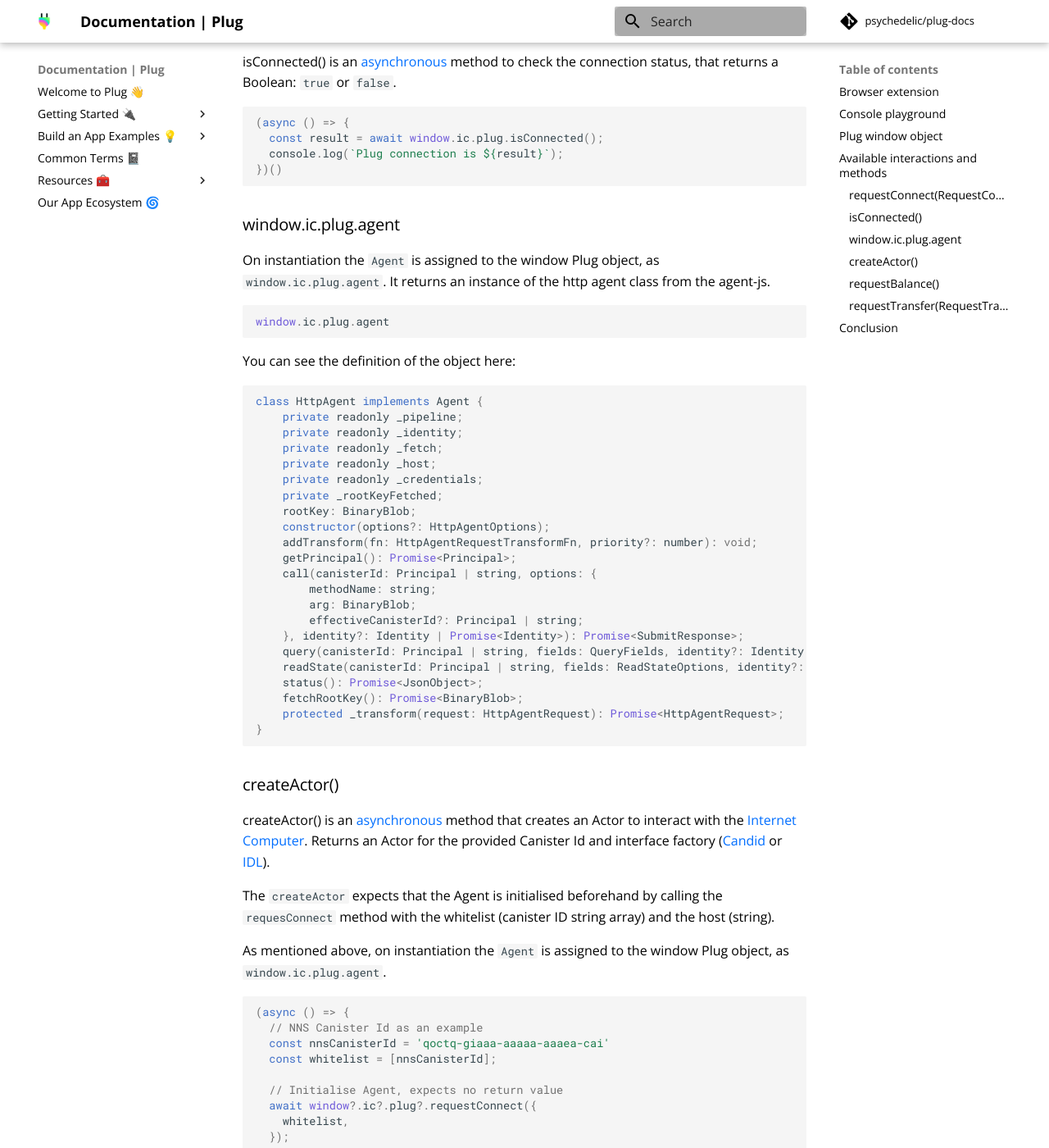
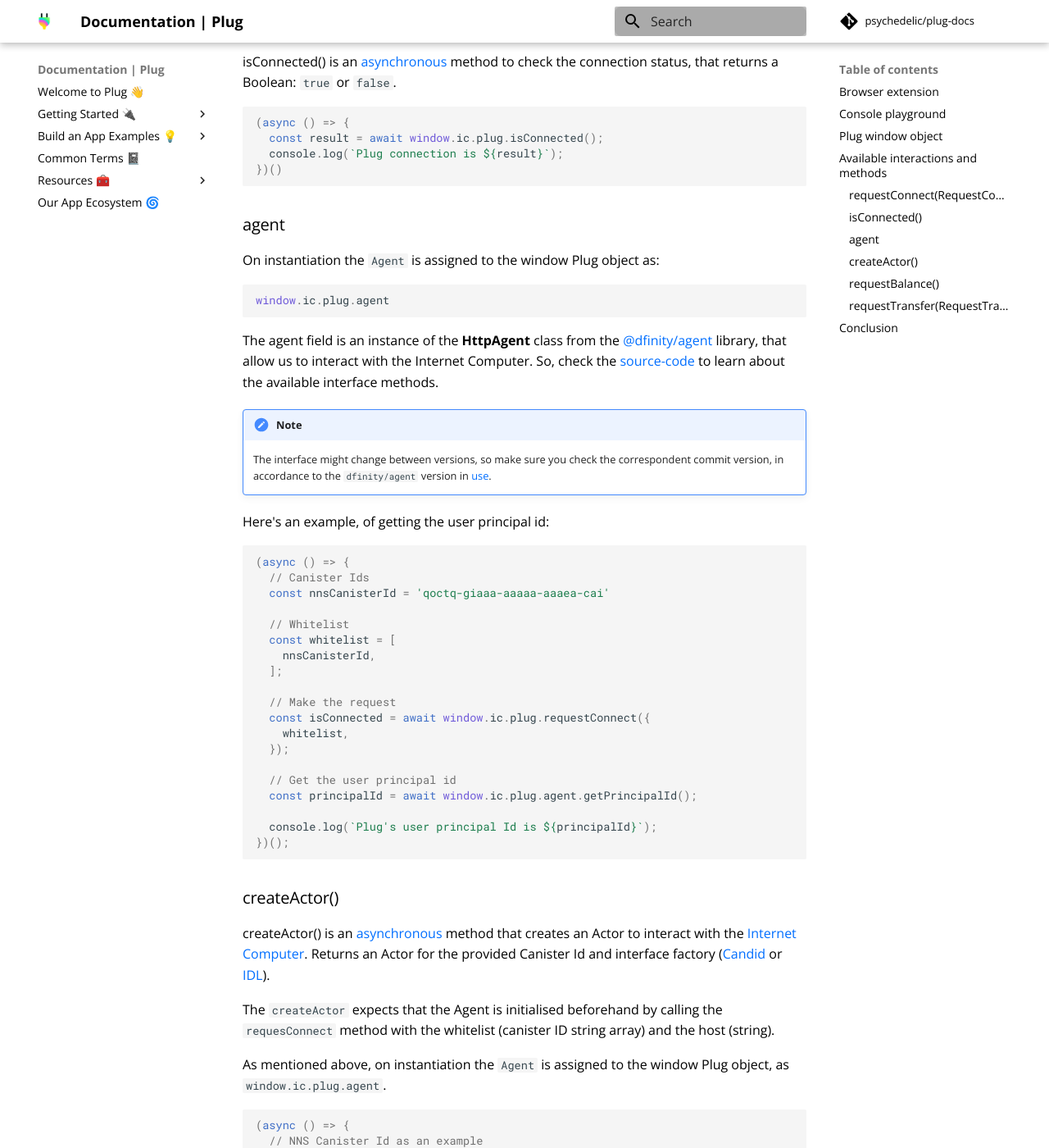
Before and after one commit to Psychedelic/plug-docs, an MkDocs documentation site: the page built from docs/getting-started/connect-to-plug.md, in a window 1280 px wide and 1400 px high, scrolled down 3674 px. Shown: the whole window at 82% size. Built offline with MkDocs 1.6.1 and Material for MkDocs 9.7.7, drawn with Linux system fonts in a browser that asks for light colours; comment, search, counter and statistics services are not loaded.

Commit message:
docs: ✏️  the agent field

````diff
--- a/docs/getting-started/connect-to-plug.md
+++ b/docs/getting-started/connect-to-plug.md
@@ -132,39 +132,43 @@
   console.log(`Plug connection is ${result}`);
 })()
 ```
-### window.ic.plug.agent
 
-On instantiation the `Agent` is assigned to the window Plug object, as `window.ic.plug.agent`. It returns an instance of the http agent class from the agent-js.
+### agent
+
+On instantiation the `Agent` is assigned to the window Plug object as:
 
 ```js
 window.ic.plug.agent
 ```
 
-You can see the definition of the object here:
+The agent field is an instance of the **HttpAgent** class from the [@dfinity/agent](https://github.com/dfinity/agent-js) library, that allow us to interact with the Internet Computer. So, check the [source-code](https://github.com/dfinity/agent-js/blob/90b073dc735bfae9f3b1c7fc537bd97347c5cc68/packages/agent/src/agent/api.ts) to learn about the available interface methods.
+
+!!! Note
+
+    The interface might change between versions, so make sure you check the correspondent commit version, in accordance to the `dfinity/agent` version in [use](https://github.com/Psychedelic/plug-controller/blob/main/package.json).
+
+Here's an example, of getting the user principal id:
 
 ```js
-class HttpAgent implements Agent {
-    private readonly _pipeline;
-    private readonly _identity;
-    private readonly _fetch;
-    private readonly _host;
-    private readonly _credentials;
-    private _rootKeyFetched;
-    rootKey: BinaryBlob;
-    constructor(options?: HttpAgentOptions);
-    addTransform(fn: HttpAgentRequestTransformFn, priority?: number): void;
-    getPrincipal(): Promise<Principal>;
-    call(canisterId: Principal | string, options: {
-        methodName: string;
-        arg: BinaryBlob;
-        effectiveCanisterId?: Principal | string;
-    }, identity?: Identity | Promise<Identity>): Promise<SubmitResponse>;
-    query(canisterId: Principal | string, fields: QueryFields, identity?: Identity | Promise<Identity>): Promise<QueryResponse>;
-    readState(canisterId: Principal | string, fields: ReadStateOptions, identity?: Identity | Promise<Identity>): Promise<ReadStateResponse>;
-    status(): Promise<JsonObject>;
-    fetchRootKey(): Promise<BinaryBlob>;
-    protected _transform(request: HttpAgentRequest): Promise<HttpAgentRequest>;
-}
+(async () => {
+  // Canister Ids
+  const nnsCanisterId = 'qoctq-giaaa-aaaaa-aaaea-cai'
+
+  // Whitelist
+  const whitelist = [
+    nnsCanisterId,
+  ];
+
+  // Make the request
+  const isConnected = await window.ic.plug.requestConnect({
+    whitelist,
+  });
+
+  // Get the user principal id
+  const principalId = await window.ic.plug.agent.getPrincipalId();
+
+  console.log(`Plug's user principal Id is ${principalId}`);
+})();
 ```
 
 ### createActor()
````
